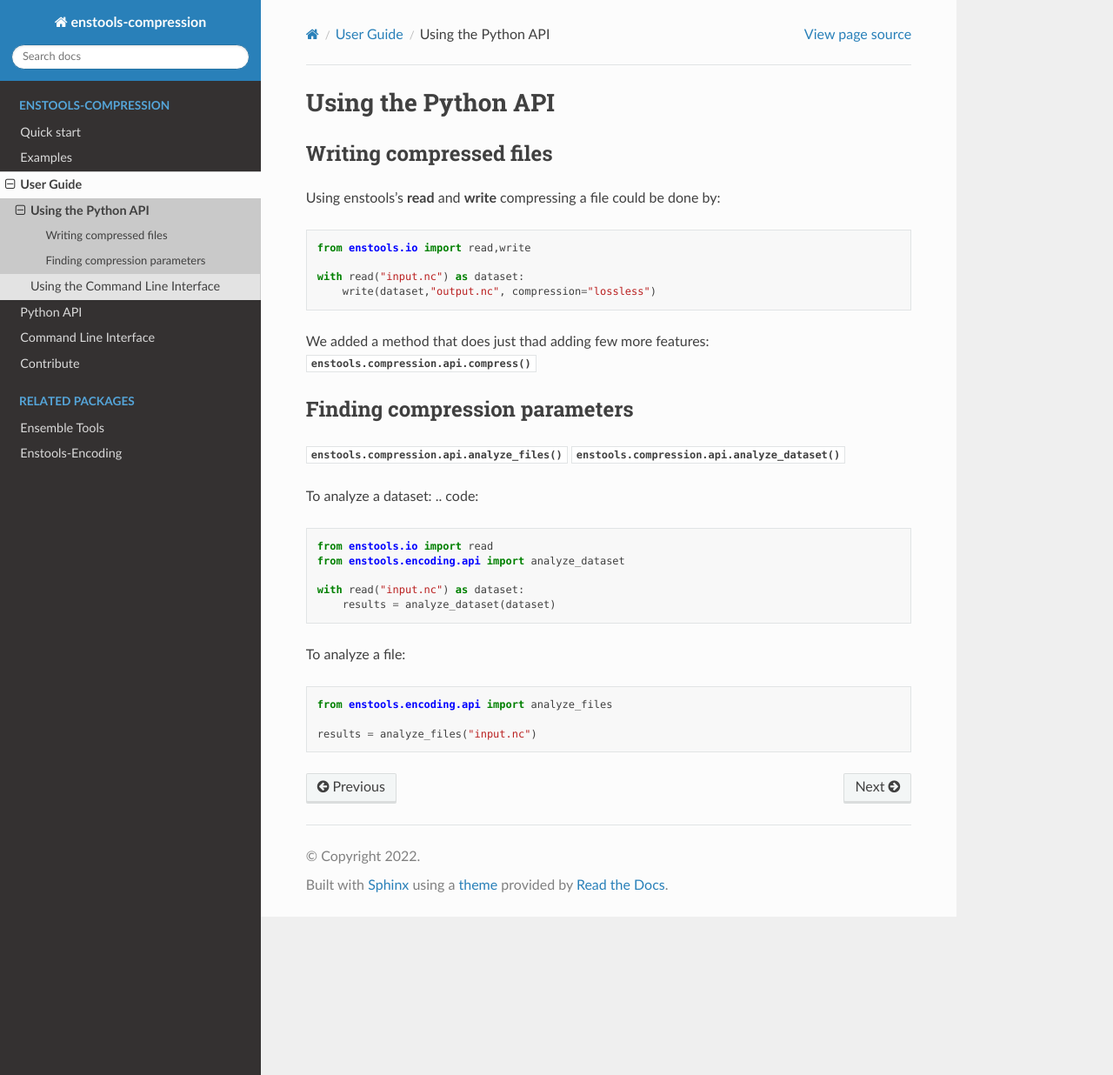
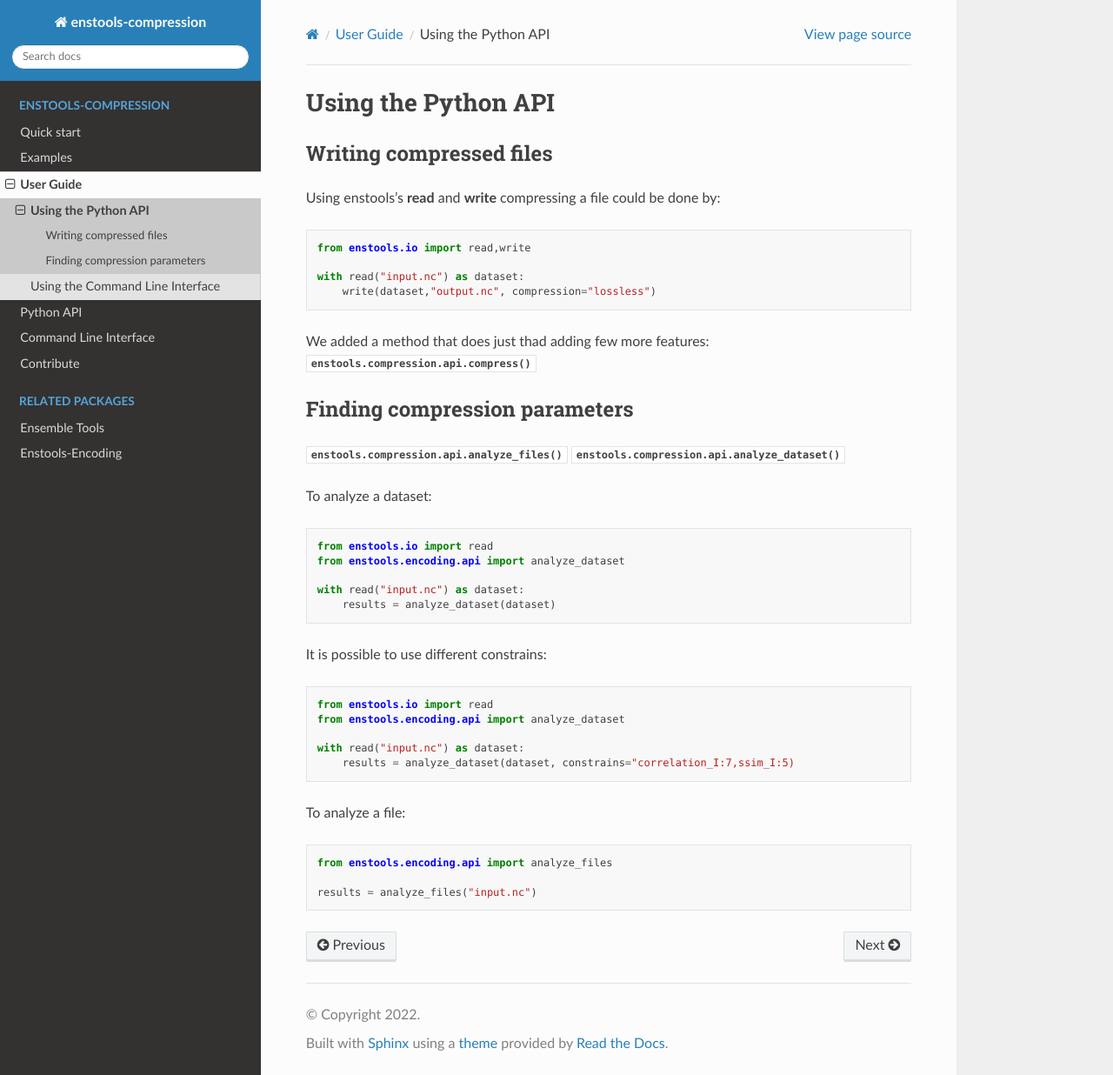
Before and after one commit to wavestoweather/enstools-compression, a Sphinx documentation site: the page built from docs/source/user-guide/using_api.rst, in a window 1280 px wide and 1236 px high. Shown: the whole window at 87% size. Built offline with Sphinx 7.4.7 and the Read the Docs theme 2.0.0, drawn with Linux system fonts in a browser that asks for light colours; pages that are not in the unit, such as notebooks, are missing from menus.

Commit message:
Extend API user guide.

```diff
--- a/docs/source/user-guide/using_api.rst
+++ b/docs/source/user-guide/using_api.rst
@@ -28,6 +28,7 @@ Finding compression parameters
 :meth:`enstools.compression.api.analyze_dataset`
 
 To analyze a dataset:
+
 .. code::
 
     from enstools.io import read
@@ -36,6 +37,17 @@ To analyze a dataset:
     with read("input.nc") as dataset:
         results = analyze_dataset(dataset)
 
+It is possible to use different constrains:
+
+.. code::
+
+    from enstools.io import read
+    from enstools.encoding.api import analyze_dataset
+
+    with read("input.nc") as dataset:
+        results = analyze_dataset(dataset, constrains="correlation_I:7,ssim_I:5)
+
+
 To analyze a file:
 
 .. code::
```
